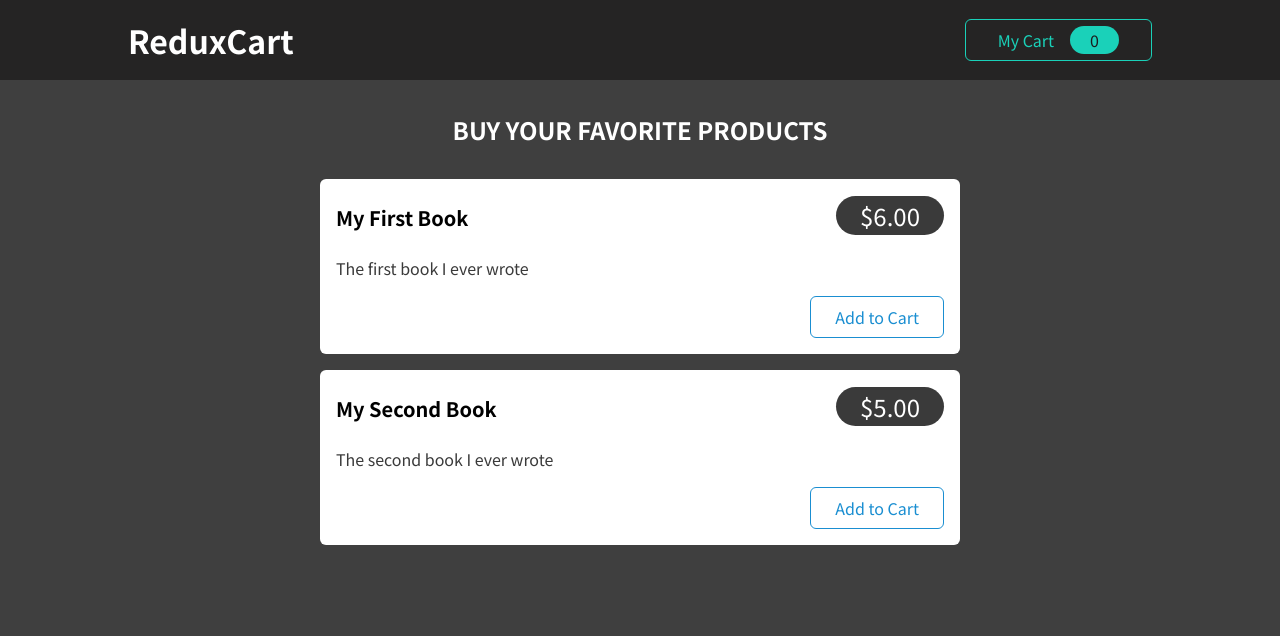
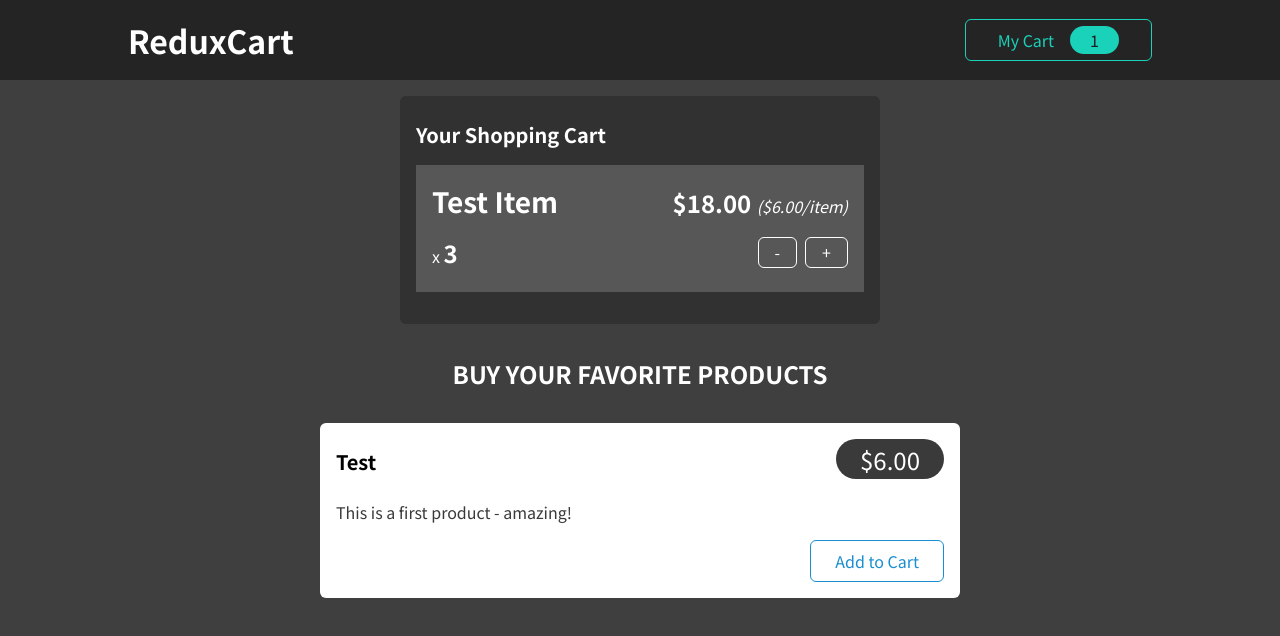
Before and after one commit to Hassan-Ahmadzai/Forms-and-User-Input, a React (Vite) app: page / in a window 1280 px wide. Shown: the top 636 px of the page. Built offline with nearby package versions, Linux system fonts and the light colour scheme.

Commit message:
Initial Commit

```diff
--- a/src/App.jsx
+++ b/src/App.jsx
@@ -1,18 +1,15 @@
 import Cart from './components/Cart/Cart';
 import Layout from './components/Layout/Layout';
 import Products from './components/Shop/Products';
-import { useSelector } from 'react-redux';
 
 
 function App() {
-    const showCart = useSelector((state) => state.ui.cartIsVisible);
-
-    return (
-        <Layout>
-            {showCart && <Cart />}
-            <Products />
-        </Layout>
-    );
-};
+  return (
+    <Layout>
+      <Cart />
+      <Products />
+    </Layout>
+  );
+}
 
 export default App;
--- a/src/components/Cart/Cart.jsx
+++ b/src/components/Cart/Cart.jsx
@@ -1,27 +1,16 @@
-import { useSelector } from 'react-redux';
 import Card from '../UI/Card';
 import classes from './Cart.module.css';
 import CartItem from './CartItem';
 
 
 const Cart = (props) => {
-  const cartItems = useSelector((state) => state.cart.items);
-
   return (
     <Card className={classes.cart}>
       <h2>Your Shopping Cart</h2>
-
       <ul>
-        {cartItems.map((item) => (
-          <CartItem
-            item={{
-              title: item.name,
-              quantity: item.quantity,
-              total: item.totalPrice,
-              price: item.price,
-            }}
-          />
-        ))}
+        <CartItem
+          item={{ title: 'Test Item', quantity: 3, total: 18, price: 6 }}
+        />
       </ul>
     </Card>
   );
--- a/src/components/Cart/CartButton.jsx
+++ b/src/components/Cart/CartButton.jsx
@@ -1,23 +1,11 @@
 import classes from './CartButton.module.css';
-import { uiActions } from '../../store/ui-slice';
-import { useDispatch, useSelector } from 'react-redux';
 
 
 const CartButton = (props) => {
-  const dispatch = useDispatch();
-  const cartQuantity = useSelector((state) => state.cart.totalQuantity);
-
-  const toggleCartHandler = () => {
-    dispatch(uiActions.toggle());
-  };
-
   return (
-    <button
-      className={classes.button}
-      onClick={toggleCartHandler}
-    >
+    <button className={classes.button}>
       <span>My Cart</span>
-      <span className={classes.badge}>{cartQuantity}</span>
+      <span className={classes.badge}>1</span>
     </button>
   );
 };
--- a/src/components/Cart/CartItem.jsx
+++ b/src/components/Cart/CartItem.jsx
@@ -1,23 +1,8 @@
-import { useDispatch } from 'react-redux';
 import classes from './CartItem.module.css';
-import { cartActions } from '../../store/cart-slice';
 
 
 const CartItem = (props) => {
-  const dispatch = useDispatch();
-  const { id, title, quantity, total, price } = props.item;
-
-  const removeItemHandler = () => {
-    dispatch(cartActions.removeItemFromCart(id));
-  };
-
-  const addItemHandler = () => {
-    dispatch(cartActions.addItemToCart({
-      id,
-      title,
-      price,
-    }));
-  };
+  const { title, quantity, total, price } = props.item;
 
   return (
     <li className={classes.item}>
@@ -28,15 +13,13 @@ const CartItem = (props) => {
           <span className={classes.itemprice}>(${price.toFixed(2)}/item)</span>
         </div>
       </header>
-
       <div className={classes.details}>
         <div className={classes.quantity}>
           x <span>{quantity}</span>
         </div>
-
         <div className={classes.actions}>
-          <button onClick={removeItemHandler}>-</button>
-          <button onClick={addItemHandler}>+</button>
+          <button>-</button>
+          <button>+</button>
         </div>
       </div>
     </li>
--- a/src/components/Layout/Layout.jsx
+++ b/src/components/Layout/Layout.jsx
@@ -1,5 +1,6 @@
 import { Fragment } from 'react';
 import MainHeader from './MainHeader';
+
 
 const Layout = (props) => {
   return (
--- a/src/components/Shop/ProductItem.jsx
+++ b/src/components/Shop/ProductItem.jsx
@@ -1,21 +1,8 @@
-import { useDispatch } from 'react-redux';
 import Card from '../UI/Card';
 import classes from './ProductItem.module.css';
-import { cartActions } from '../../store/cart-slice';
-
 
 const ProductItem = (props) => {
-  const dispatch = useDispatch();
-
-  const { id, title, price, description } = props;
-
-  const addToCartHandler = () => {
-    dispatch(cartActions.addItemToCart({
-      id,
-      title,
-      price,
-    }));
-  };
+  const { title, price, description } = props;
 
   return (
     <li className={classes.item}>
@@ -26,7 +13,7 @@ const ProductItem = (props) => {
         </header>
         <p>{description}</p>
         <div className={classes.actions}>
-          <button onClick={addToCartHandler}>Add to Cart</button>
+          <button>Add to Cart</button>
         </div>
       </Card>
     </li>
--- a/src/components/Shop/Products.jsx
+++ b/src/components/Shop/Products.jsx
@@ -1,21 +1,5 @@
 import ProductItem from './ProductItem';
 import classes from './Products.module.css';
-
-
-const DUMMY_PRODUCTS = [
-  {
-    id: 'p1',
-    price: 6,
-    title: 'My First Book',
-    description: 'The first book I ever wrote',
-  },
-  {
-    id: 'p2',
-    price: 5,
-    title: 'My Second Book',
-    description: 'The second book I ever wrote',
-  },
-];
 
 
 const Products = (props) => {
@@ -23,15 +7,11 @@ const Products = (props) => {
     <section className={classes.products}>
       <h2>Buy your favorite products</h2>
       <ul>
-        {DUMMY_PRODUCTS.map((product) => (
-          <ProductItem
-            key={product.id}
-            id={product.id}
-            title={product.title}
-            price={product.price}
-            description={product.description}
-          />
-        ))}
+        <ProductItem
+          title='Test'
+          price={6}
+          description='This is a first product - amazing!'
+        />
       </ul>
     </section>
   );
```
